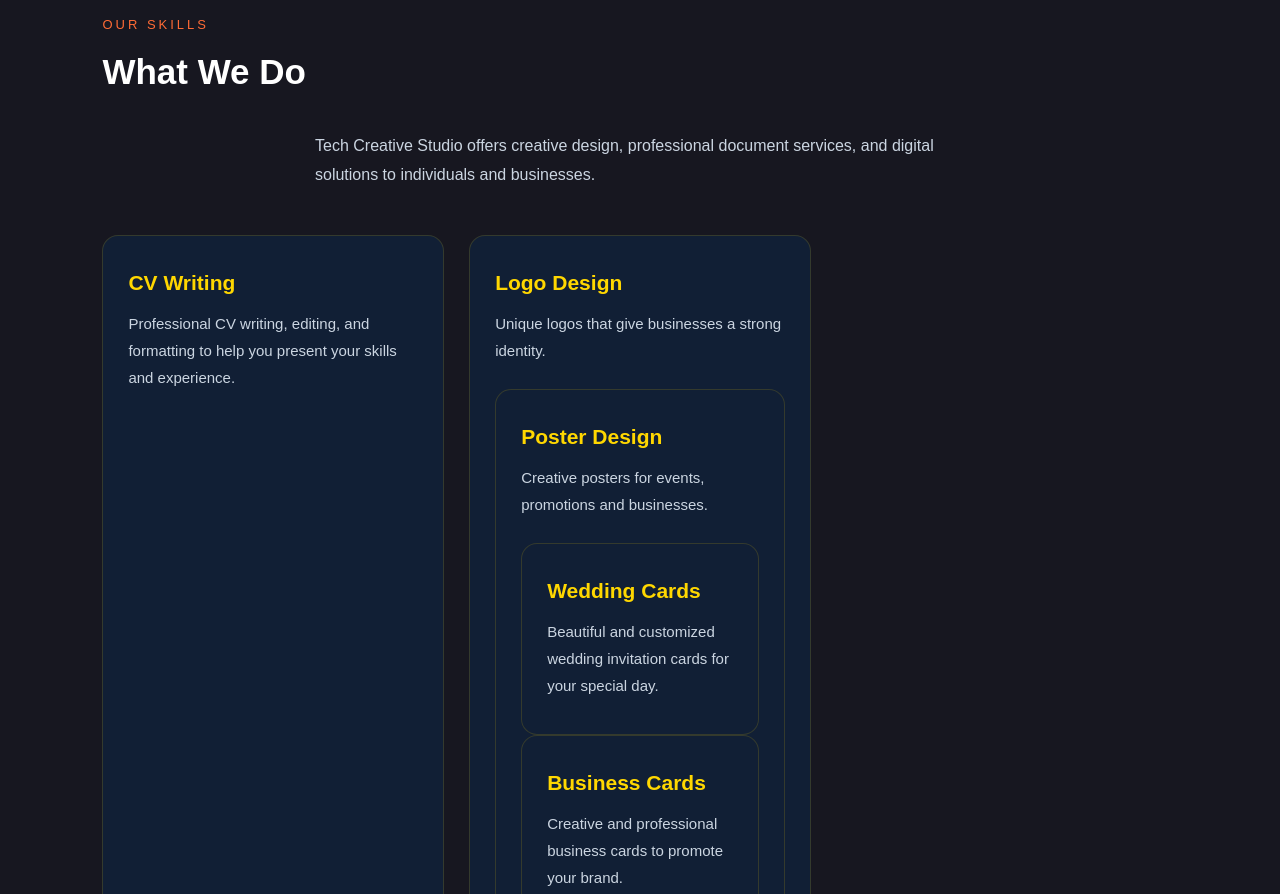
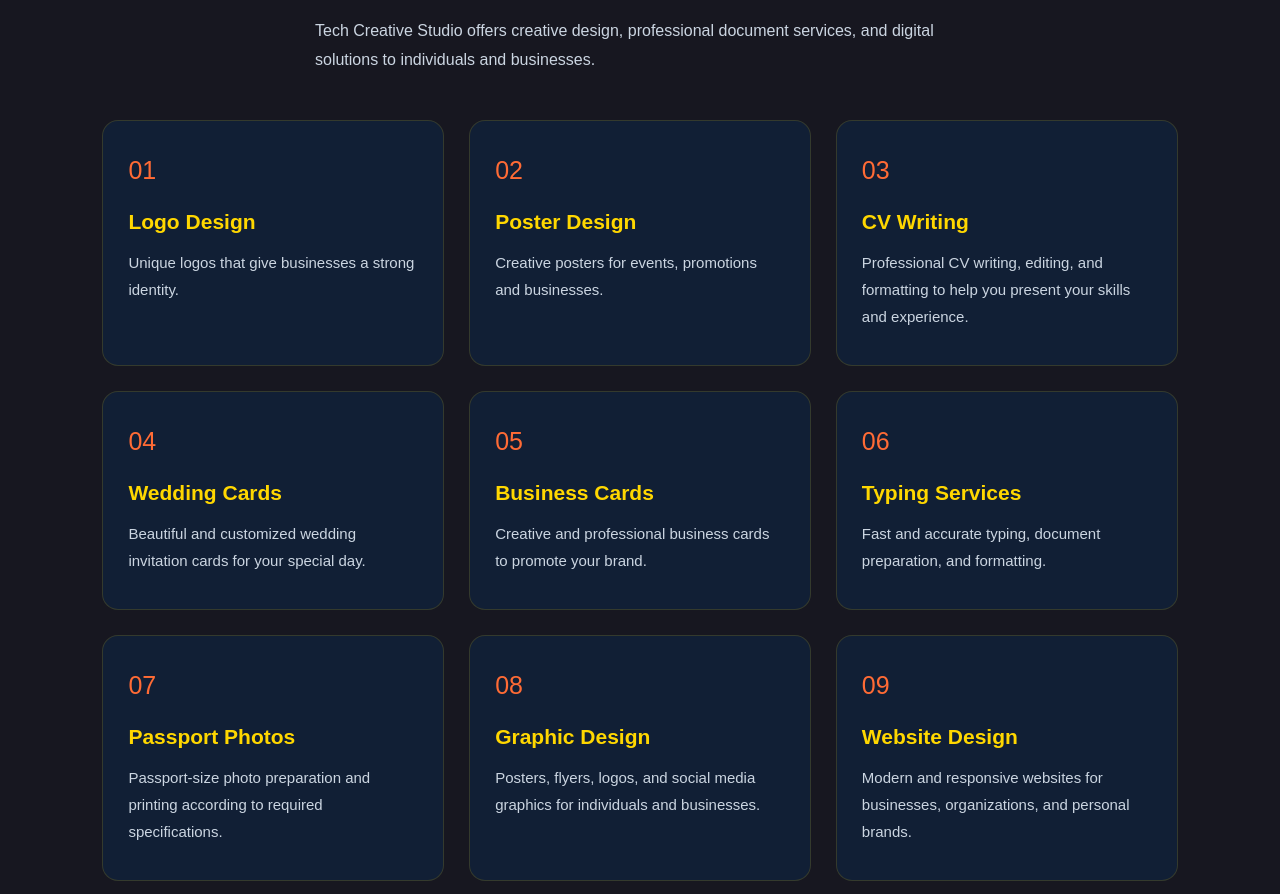
Before and after one commit to techbrians/spectacular01, a plain HTML site: page Index.html in a window 1280 px wide. Shown: the part 740-1634 px from the top of the page. Drawn offline with nearby package versions, Linux system fonts and the light colour scheme; no server answers.

Commit message:
Update Index.html

```diff
--- a/Index.html
+++ b/Index.html
@@ -57,61 +57,65 @@ content="Tech Creative Studio offers creative graphic design services, including
 </section>
 
 <section class="services">
-    <p class="subtitle">OUR SKILLS</p>
-    <h2>What We Do</h2>
-
-
 
     <p class="section-intro">
         Tech Creative Studio offers creative design,
         professional document services, and digital solutions
-        to individuals and businesses. </p>
+        to individuals and businesses.
+    </p>
 
     <div class="services-container">
 
+        <div class="service-card featured">
+            <div class="service-number">01</div>
+            <h3>Logo Design</h3>
+            <p>Unique logos that give businesses a strong identity.</p>
+        </div>
+
+        <div class="service-card featured">
+            <div class="service-number">02</div>
+            <h3>Poster Design</h3>
+            <p>Creative posters for events, promotions and businesses.</p>
+        </div>
+
         <div class="service-card">
+            <div class="service-number">03</div>
             <h3>CV Writing</h3>
             <p>Professional CV writing, editing, and formatting to help you present your skills and experience.</p>
         </div>
 
         <div class="service-card">
-            <div class="service-number">
-            <h3>Logo Design</h3>
-            <p>Unique logos that give businesses a strong identity.</p>
-        </div>
-
-        <div class="service-card">
-            <div class="service-number">
-            <h3>Poster Design</h3>
-            <p>Creative posters for events, promotions and businesses.</p>
-        </div>
-
-        <div class="service-card">
+            <div class="service-number">04</div>
             <h3>Wedding Cards</h3>
             <p>Beautiful and customized wedding invitation cards for your special day.</p>
         </div>
 
         <div class="service-card">
+            <div class="service-number">05</div>
             <h3>Business Cards</h3>
             <p>Creative and professional business cards to promote your brand.</p>
         </div>
 
         <div class="service-card">
+            <div class="service-number">06</div>
             <h3>Typing Services</h3>
             <p>Fast and accurate typing, document preparation, and formatting.</p>
         </div>
 
         <div class="service-card">
+            <div class="service-number">07</div>
             <h3>Passport Photos</h3>
             <p>Passport-size photo preparation and printing according to required specifications.</p>
         </div>
 
         <div class="service-card">
+            <div class="service-number">08</div>
             <h3>Graphic Design</h3>
             <p>Posters, flyers, logos, and social media graphics for individuals and businesses.</p>
         </div>
 
         <div class="service-card">
+            <div class="service-number">09</div>
             <h3>Website Design</h3>
             <p>Modern and responsive websites for businesses, organizations, and personal brands.</p>
         </div>
```
